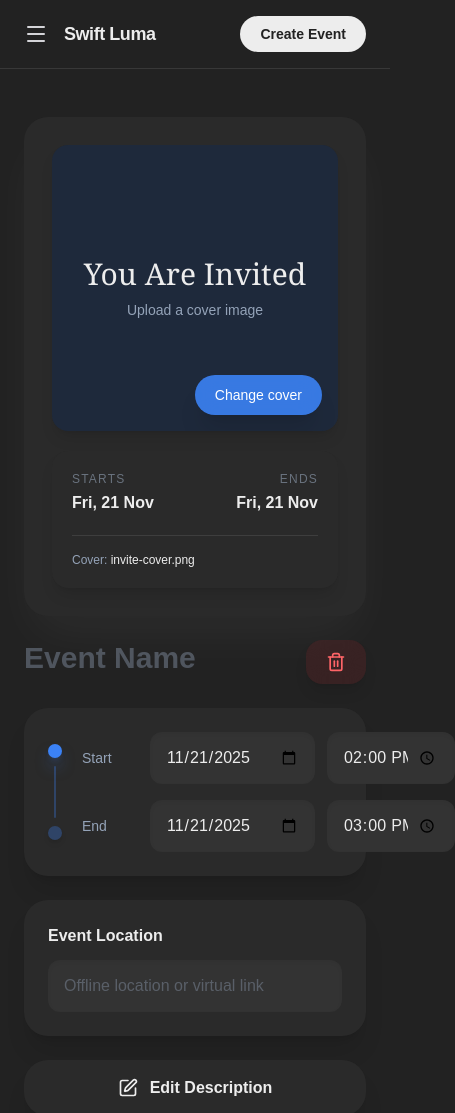
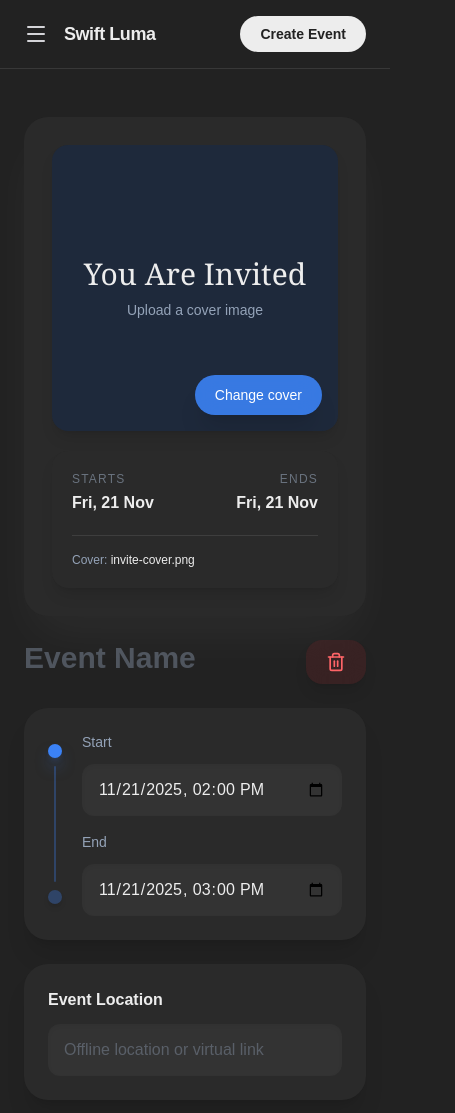
Before and after one commit to Swift-Food/events-website, a Next.js app: page /event-creation in a window 390 px wide. Shown: the top 1113 px of the page, 455 px wide, since content can reach past the window. Built offline with nearby package versions, Linux system fonts and the light colour scheme.

Commit message:
Updated mobile date time entry for event creation

```diff
--- a/src/app/event-creation/page.tsx
+++ b/src/app/event-creation/page.tsx
@@ -279,17 +279,25 @@ function EventCreationForm() {
               </div>
 
               <div className="flex flex-1 flex-col gap-4">
-                <div className="flex items-center gap-3">
-                  <label className="text-sm font-medium text-muted-foreground w-14">
+                <div className="flex flex-col gap-3 sm:flex-row sm:items-center">
+                  <label className="text-sm font-medium text-muted-foreground sm:w-14">
                     Start
                   </label>
+                  {/* Mobile: Single datetime-local input */}
+                  <input
+                    type="datetime-local"
+                    value={start}
+                    onChange={(e) => setStart(e.target.value)}
+                    className="rounded-xl bg-input-background px-4 py-3.5 text-foreground outline-none shadow-inner sm:hidden"
+                  />
+                  {/* Desktop: Separate date and time inputs */}
                   <input
                     type="date"
                     value={start.split("T")[0]}
                     onChange={(e) =>
                       setStart(e.target.value + "T" + start.split("T")[1])
                     }
-                    className="flex-1 rounded-xl bg-input-background px-4 py-3.5 text-foreground outline-none shadow-inner"
+                    className="hidden flex-1 rounded-xl bg-input-background px-4 py-3.5 text-foreground outline-none shadow-inner sm:block"
                   />
                   <input
                     type="time"
@@ -297,21 +305,29 @@ function EventCreationForm() {
                     onChange={(e) =>
                       setStart(start.split("T")[0] + "T" + e.target.value)
                     }
-                    className="w-32 rounded-xl bg-input-background px-4 py-3.5 text-foreground outline-none shadow-inner"
+                    className="hidden w-32 rounded-xl bg-input-background px-4 py-3.5 text-foreground outline-none shadow-inner sm:block"
                   />
                 </div>
 
-                <div className="flex items-center gap-3">
-                  <label className="text-sm font-medium text-muted-foreground w-14">
+                <div className="flex flex-col gap-3 sm:flex-row sm:items-center">
+                  <label className="text-sm font-medium text-muted-foreground sm:w-14">
                     End
                   </label>
+                  {/* Mobile: Single datetime-local input */}
+                  <input
+                    type="datetime-local"
+                    value={end}
+                    onChange={(e) => setEnd(e.target.value)}
+                    className="rounded-xl bg-input-background px-4 py-3.5 text-foreground outline-none shadow-inner sm:hidden"
+                  />
+                  {/* Desktop: Separate date and time inputs */}
                   <input
                     type="date"
                     value={end.split("T")[0]}
                     onChange={(e) =>
                       setEnd(e.target.value + "T" + end.split("T")[1])
                     }
-                    className="flex-1 rounded-xl bg-input-background px-4 py-3.5 text-foreground outline-none shadow-inner"
+                    className="hidden flex-1 rounded-xl bg-input-background px-4 py-3.5 text-foreground outline-none shadow-inner sm:block"
                   />
                   <input
                     type="time"
@@ -319,7 +335,7 @@ function EventCreationForm() {
                     onChange={(e) =>
                       setEnd(end.split("T")[0] + "T" + e.target.value)
                     }
-                    className="w-32 rounded-xl bg-input-background px-4 py-3.5 text-foreground outline-none shadow-inner"
+                    className="hidden w-32 rounded-xl bg-input-background px-4 py-3.5 text-foreground outline-none shadow-inner sm:block"
                   />
                 </div>
               </div>
```
